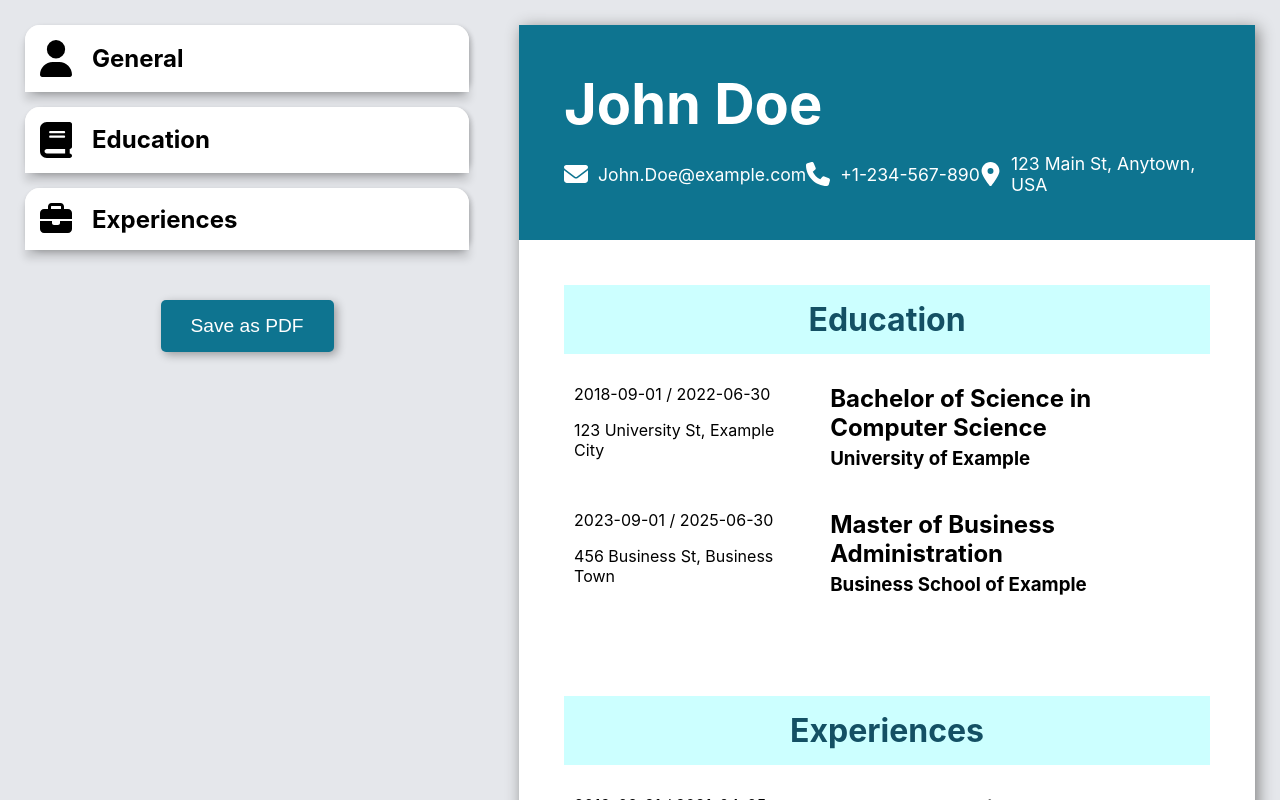
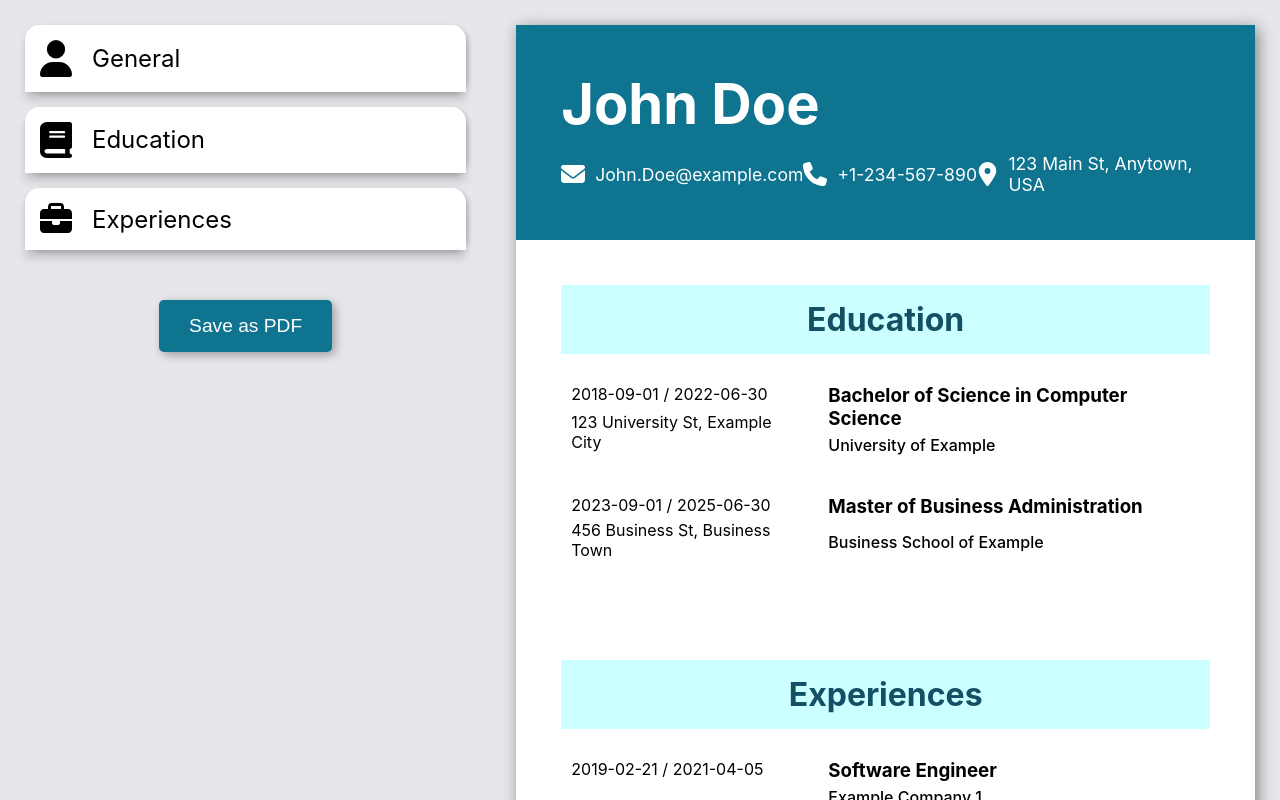
Before and after one commit to Tree-Ro/cv-application, a React (Vite) app: page / in a window 1280 px wide. Shown: the top 800 px of the page. Built offline with nearby package versions, Linux system fonts and the light colour scheme.

Commit message:
minor line weight changes to the style

```diff
--- a/src/components/resumeContent/educationContent.jsx
+++ b/src/components/resumeContent/educationContent.jsx
@@ -17,8 +17,8 @@ function EducationContent({ educationFormContent }) {
             </div>
 
             <div>
-              <h2 className='education-title'><b>{titleOfStudy ? titleOfStudy : 'N/A'}</b></h2>
-              <h3 className='education-school-name'>{schoolName ? schoolName : 'N/A'}</h3>
+              <h3 className='education-title'><b>{titleOfStudy ? titleOfStudy : 'N/A'}</b></h3>
+              <h4 className='education-school-name'>{schoolName ? schoolName : 'N/A'}</h4>
             </div>
           </div>
         );
--- a/src/components/resumeContent/experiencesContent.jsx
+++ b/src/components/resumeContent/experiencesContent.jsx
@@ -15,8 +15,8 @@ function ExperiencesContent({ experienceFormContent }) {
             </div>
 
             <div>
-              <h2><b>{positionTitle ? positionTitle : 'N/A'}</b></h2>
-              <h3>{companyName ? companyName : 'N/A'}</h3>
+              <h3><b>{positionTitle ? positionTitle : 'N/A'}</b></h3>
+              <h4>{companyName ? companyName : 'N/A'}</h4>
               <p>{responsibilities ? responsibilities : 'N/A'}</p>
             </div>
           </div>
--- a/src/styles/resumeStyles.css
+++ b/src/styles/resumeStyles.css
@@ -76,6 +76,10 @@ section > h2 {
   margin: 10px;
   grid-gap: 5px;
 }
+.resume-wrapper h3, .resume-wrapper h4 {
+  font-weight: 500;
+
+}
 
 @media only screen and (max-width: 785px)  {
     .general-info {
--- a/src/styles/sidebarStyles.css
+++ b/src/styles/sidebarStyles.css
@@ -57,7 +57,6 @@ button {
   display: grid;
   grid-template-columns: max-content 1fr;
   grid-gap: 20px;
-
   align-items: center;
 
   padding: 15px;
@@ -69,6 +68,9 @@ button {
 }
 .form-header:hover {
   transform: scale(1.02);
+}
+.form-header h2 {
+  font-weight: 400;
 }
 .added-item {
   display: grid;
@@ -103,13 +105,16 @@ button {
 }
 .form-field input {
   padding: 5px;
-  border: solid var(--text-colour-night) 2px;
+  border: solid var(--text-colour-night) 1px;
   border-radius: 5px;
 }
 .form-field textarea {
   padding: 5px;
-  border: solid var(--text-colour-night) 2px;
+  border: solid var(--text-colour-night) 1px;
   border-radius: 5px;
+}
+.form-field h3 {
+  font-weight: 445;
 }
 .form-buttons {
   display: grid;
@@ -118,7 +123,7 @@ button {
   grid-gap: 20px;
 }
 .form-buttons button {
-  border: solid var(--text-colour-night) 3px;
+  border: solid var(--text-colour-night) 1px;
   padding: 3px;
   border-radius: 5px;
 
```
